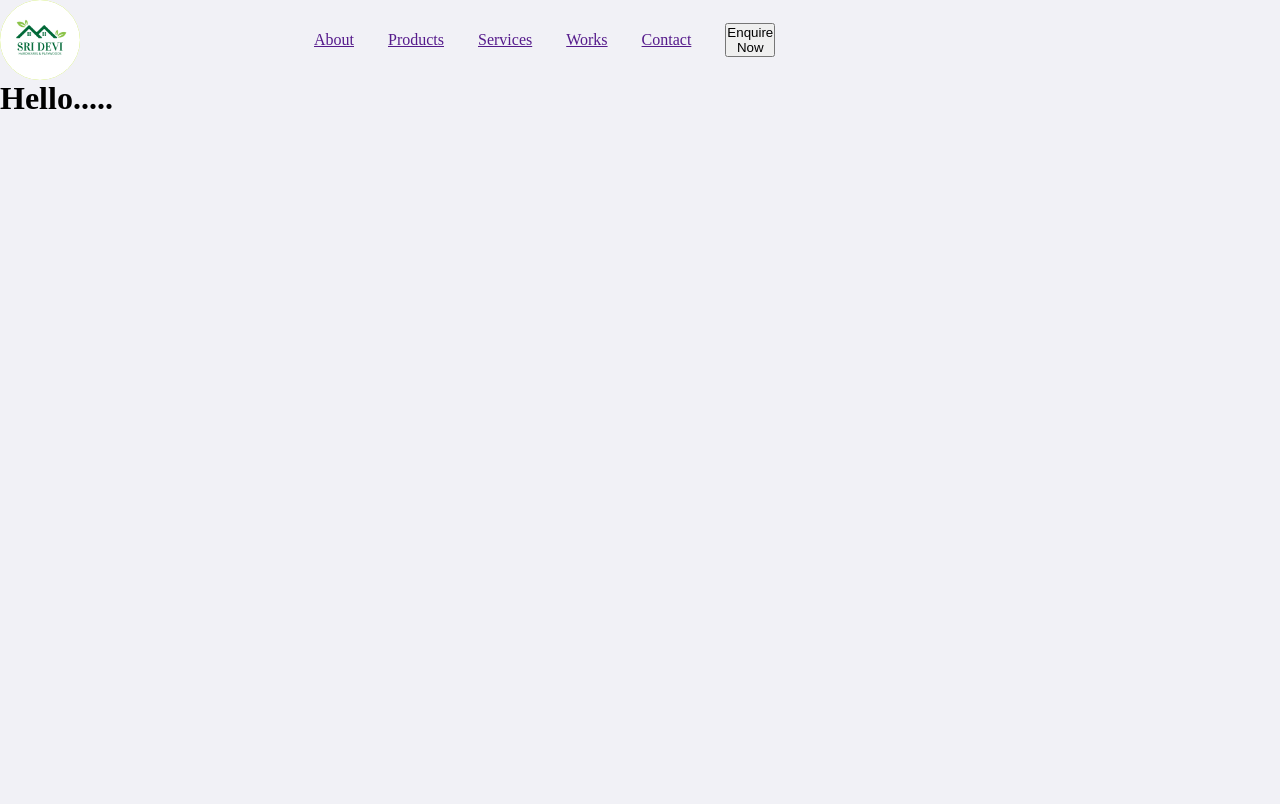
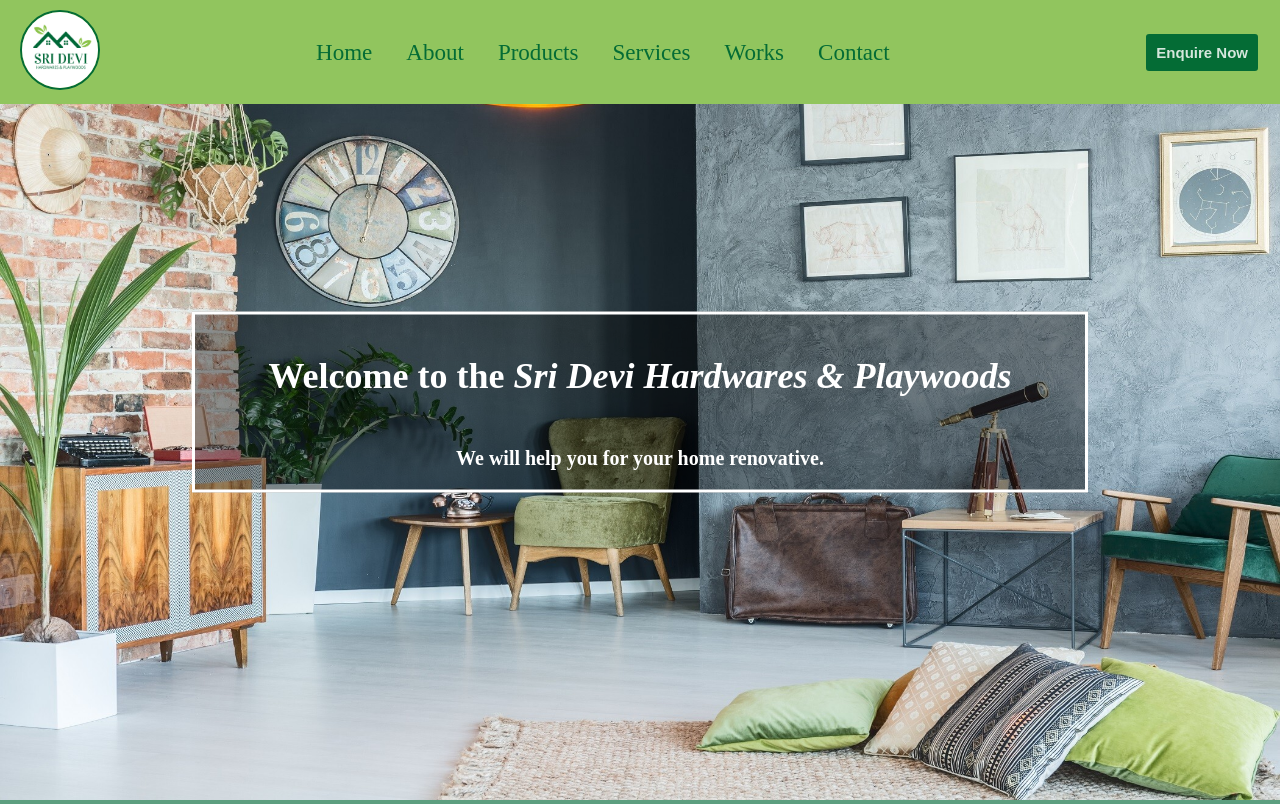
Before and after one commit to rameshagk11/SriDeviPlyawoods, a plain HTML site: page index.html in a window 1280 px wide. Drawn offline with Linux system fonts and the light colour scheme.

Commit message:
adding nav bar and banner

```diff
--- a/index.html
+++ b/index.html
@@ -7,19 +7,49 @@
         <link rel="stylesheet" href="styles.css" />
     </head>
     <body>
-        <!-- Start the Navbar -->
-        <nav>
-            <img class="logo" src="sdh_logo.png" alt="Logo of SDH" href=" ">
+        <!--Start of Main div -->
+        <div>
+            <!-- Start the Header -->
+            <div class="nav-bar">
+                <div class="navbar-header">
+                    <div>
+                        <img class="logo" src="sdh_logo1.png" alt="Logo of SDH" href=" ">
+                    </div>
+                    <div></div>
+                    <div>
                         <ul class="nav-list">
+                            <li><a href="">Home</a></li>
                             <li><a href="">About</a></li>
                             <li><a href="">Products</a></li>
                             <li><a href="">Services</a></li>
                             <li><a href="">Works</a></li>
                             <li><a href="">Contact</a></li>
                         </ul>
+                    </div>
+                </div>
+                <div>
                     <button class="enquiry-btn">Enquire Now</button>
-        </nav>
-        <!-- End the Navbar -->
-        <h1>Hello.....</h1>
+                </div>
+
+            </div>
+            <!-- End the Header -->
+
+            <!-- Start Welcome section -->
+            <div class="banner">
+                <img src="images/bg11.jpg" alt="banner-img" class="banner-img" style="width:100%;">
+                <div class="centered">
+                    <h1 class="centered-title">Welcome to the <i>Sri Devi Hardwares & Playwoods</i></h1>
+                    <p>We will help you for your home renovative.</p>
+                </div>
+            </div>
+            <!-- End of Welcome Section -->
+
+            <!-- Start of Category Section -->
+            <div class="catagory">
+
+            </div>
+            <!-- End of Category Section -->
+        </div>
+        <!-- End of Main div -->
     </body>
 </html>
--- a/styles.css
+++ b/styles.css
@@ -1,23 +1,28 @@
+:root{
+    --color-1: #91c55e;
+    --color-2: #d4e6dc;
+    --color-3: #046c35;
+    --color-4: #5c9f7f;
+    --color-white: white;
+    --color-black: black;
+}
+
 * {
     margin: 0;
     padding: 0;
     box-sizing: border-box;
 }
 body{
-    background-color: rgb(241, 241, 246);
-}
-nav {
-    width: 100%;
-    display: flex;
-    justify-content: space-between;
-    background-color: rgb(187, 234, 15);
+    background-color: var(--color-4);
 }
 
-nav, .logo {
+.logo {
     width: 80px;
     height: 80px;
     border-radius: 50%;
+    border: 2px solid var(--color-3);
 }
+
 nav, ul {
     display: flex;
     justify-content: space-between;
@@ -27,6 +32,83 @@ nav, ul {
 nav, li{
     list-style: none;
 }
-.nav-list {
-    margin-left: 200px;
+
+.nav-list, a {
+    text-decoration: none;
+    color: var(--color-3);
+    font-size: larger;
 }
+.nav-list, a:hover{
+    color: var(--color-2);
+    font-weight: 400;
+}
+.nav-bar {
+    display: flex;
+    justify-content: space-between;
+    align-items: center;
+    padding: 10px 20px;
+    background-color: var(--color-1);
+    position: fixed;
+    width: 100%;
+    z-index: 4;
+}
+
+.navbar-header{
+    display: flex;
+    gap: 108px;
+    align-items: center;
+}
+
+.enquiry-btn {
+    width: 100%;
+    background-color: var(--color-3);
+    color: var(--color-2);
+    border: 2px solid var(--color-1);
+    padding: 10px;
+    border-radius: 5px;
+    font-size: 15px;
+    font-weight: 900;
+}
+.enquiry-btn:hover {
+    border: 1.5px solid var(--color-2);
+}
+.banner-img {
+    width: 100%;
+    height: 100vh;
+
+}
+
+.banner{
+    position: relative;
+    text-align: center;
+    color: var(--color-black);
+}
+.banner-content {
+    position: absolute;
+}
+
+.centered {
+    position: absolute;
+    top: 50%;
+    left: 50%;
+    transform: translate(-50%, -50%);
+
+    background-color: rgba(0,0,0, 0.4); /* Black w/opacity/see-through */
+    color: var(--color-white);
+    font-weight: bold;
+    border: 3px solid var(--color-white);
+    z-index: 2;
+    width: 70%;
+    padding: 20px;
+    text-align: center;
+  }
+
+.centered-title {
+    padding: 20px;
+    margin-bottom: 30px;
+    font-size: 36px;
+}
+
+.centered p{
+    font-size: 20px;
+}
```
Also changed, not shown: sdh_logo1.png (added). Lines whose indentation alone changed are shown as unchanged.
